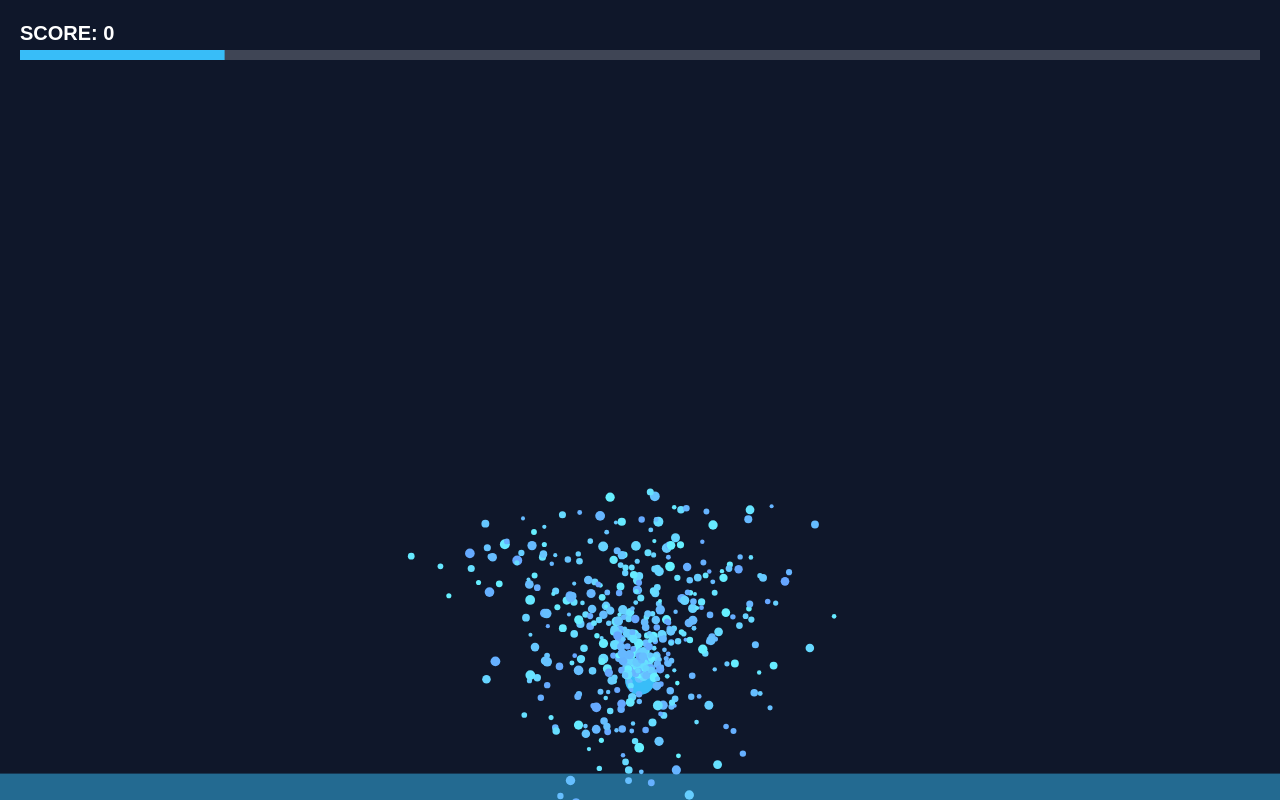
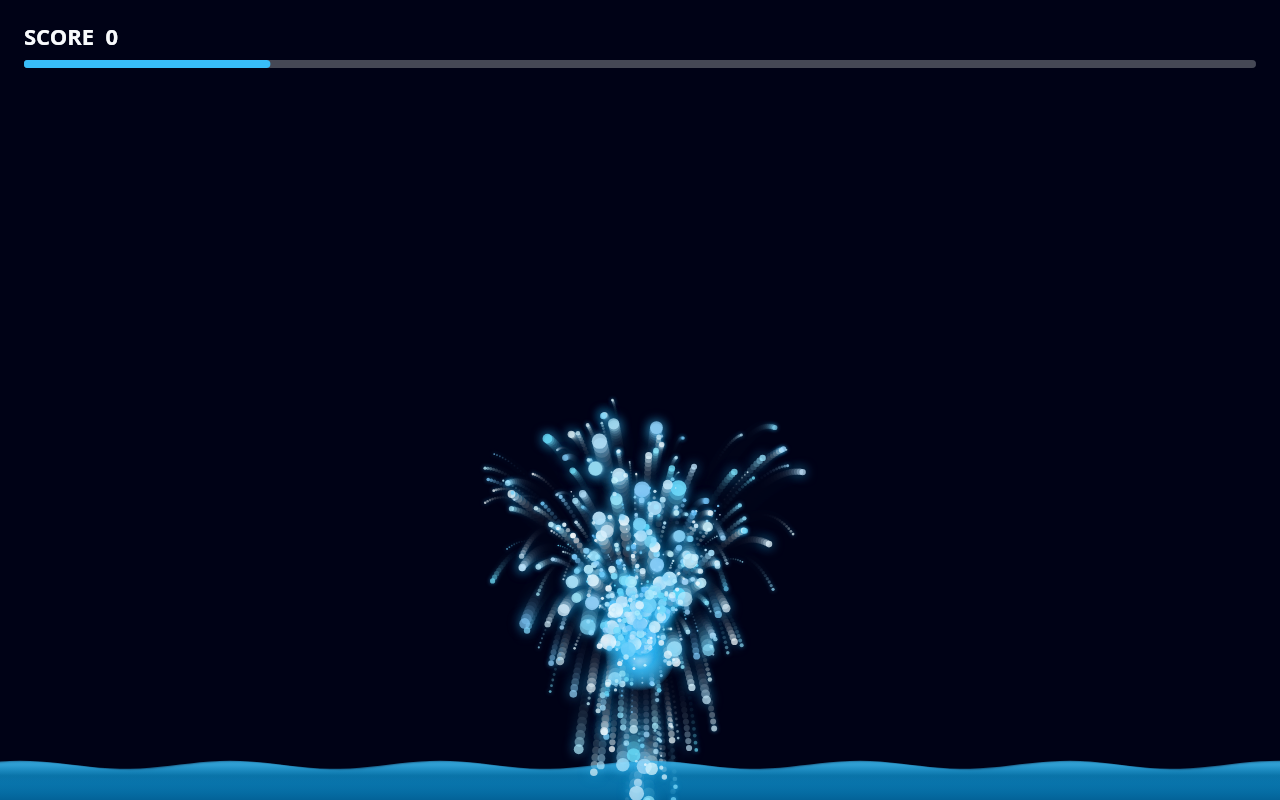
Before and after one commit to dsavxc/fountain-game, a plain HTML site: page index.html in a window 1280 px wide. Drawn offline with Linux system fonts and the light colour scheme; animation ran at ten frames a second.

Commit message:
Refactor fountain animation and UI elements
Updated title, styles, and particle effects for fountain animation. Improved score display and UI elements.

```diff
--- a/index.html
+++ b/index.html
@@ -3,7 +3,7 @@
 <head>
   <meta charset="UTF-8">
   <meta name="viewport" content="width=device-width, initial-scale=1.0, user-scalable=no">
-  <title>yajuu-fountain</title>
+  <title>fountain-yajuu</title>
   <style>
     body, html {
       margin: 0;
@@ -11,9 +11,9 @@
       width: 100%;
       height: 100%;
       overflow: hidden;
-      background-color: #0f172a;
+      background: radial-gradient(circle at 50% 100%, #1e293b 0%, #020617 100%);
       touch-action: manipulation;
-      font-family: sans-serif;
+      font-family: -apple-system, BlinkMacSystemFont, "Segoe UI", Roboto, sans-serif;
     }
     canvas {
       display: block;
@@ -40,61 +40,74 @@
   const maxWaterLevel = 100;
   let totalScore = 0;
   let scorePopups = [];
+  let waveOffset = 0; // 水面の波用
 
   class Particle {
     constructor(x, y, isPowerUp, isMega = false) {
       this.x = x;
       this.y = y;
 
-      const angle = isMega
-        ? (Math.PI * 1.0) + Math.random() * (Math.PI * 1.0)
-        : (Math.PI * 1.3) + Math.random() * (Math.PI * 0.4);
+      // 飛び散る角度と速度のリアリティ向上
+      const spread = isMega ? Math.PI * 1.2 : Math.PI * 0.35;
+      const angle = -Math.PI / 2 + (Math.random() - 0.5) * spread;
 
-      const baseSpeed = isMega ? 20 : (isPowerUp ? 14 : 7);
+      const baseSpeed = isMega ? 22 : (isPowerUp ? 16 : 9);
       const speed = Math.random() * baseSpeed + (isPowerUp ? 4 : 2);
 
       this.vx = Math.cos(angle) * speed;
       this.vy = Math.sin(angle) * speed;
 
-      this.radius = Math.random() * (isMega ? 5 : 3) + 2;
-      const hue = 185 + Math.random() * 30;
-      this.color = `hsl(${hue}, 100%, 70%)`;
+      // 水滴のサイズ：しぶき(小さい)〜大粒の水滴(大きい)
+      this.radius = Math.random() < 0.2 ? Math.random() * 5 + 3 : Math.random() * 2.5 + 0.8;
 
-      this.life = 120 + Math.random() * 40;
+      // 色：青〜リアルな白混じりのグラデーション表現
+      const hue = 190 + Math.random() * 15;
+      const lightness = 70 + Math.random() * 30; // 明るめで光って見える
+      this.color = `hsl(${hue}, 95%, ${lightness}%)`;
+
+      this.life = 130 + Math.random() * 50;
+      this.maxLife = this.life;
       this.opacity = 1;
-      this.gravity = 0.2;
+      this.gravity = 0.22;
+      this.friction = 0.985; // 空気抵抗
     }
 
     update() {
+      this.vx *= this.friction;
       this.vy += this.gravity;
       this.x += this.vx;
       this.y += this.vy;
       this.life -= 1;
 
-      if (this.life < 40) {
-        this.opacity = this.life / 40;
-      }
+      this.opacity = Math.max(0, this.life / this.maxLife);
     }
 
     draw() {
       if (this.opacity <= 0) return;
+      ctx.save();
+
+      // 輝き（発光エフェクト）
+      ctx.shadowBlur = this.radius > 3 ? 12 : 4;
+      ctx.shadowColor = 'rgba(56, 189, 248, 0.8)';
+
       ctx.beginPath();
       ctx.arc(this.x, this.y, this.radius, 0, Math.PI * 2);
       ctx.fillStyle = this.color;
-      ctx.globalAlpha = Math.max(0, this.opacity);
+      ctx.globalAlpha = this.opacity;
       ctx.fill();
-      ctx.globalAlpha = 1.0;
+
+      ctx.restore();
     }
   }
 
   function spawnFountain(x, y, isPowerUp = false, isMega = false) {
-    const count = isMega ? 200 : (isPowerUp ? 60 : 15);
+    const count = isMega ? 220 : (isPowerUp ? 70 : 12);
     for (let i = 0; i < count; i++) {
       particles.push(new Particle(x, y, isPowerUp, isMega));
     }
 
     if (!isMega) {
-      waterLevel += isPowerUp ? 3.0 : 0.5;
+      waterLevel += isPowerUp ? 2.5 : 0.4;
       if (waterLevel >= maxWaterLevel) {
         triggerReset();
       }
@@ -103,31 +116,32 @@
 
   function triggerReset() {
     waterLevel = 0;
-    spawnFountain(canvas.width / 2, canvas.height * 0.85, false, true);
+    spawnFountain(canvas.width / 2, canvas.height * 0.82, false, true);
 
-    const randomBonus = Math.floor(Math.random() * 500) + 500;
+    const randomBonus = Math.floor(Math.random() * 800) + 700;
     const gainedScore = 1000 + randomBonus;
     totalScore += gainedScore;
 
     scorePopups.push({
-      text: `大噴射! +${gainedScore} PTS`,
+      text: `🌊 BIG BURST! +${gainedScore.toLocaleString()} 🌊`,
       x: canvas.width / 2,
-      y: canvas.height * 0.4,
-      life: 80,
+      y: canvas.height * 0.35,
+      life: 90,
       opacity: 1.0
     });
   }
 
+  // 常時少しだけ噴射（水の動きを演出）
   setInterval(() => {
-    spawnFountain(canvas.width / 2, canvas.height * 0.85, false);
-  }, 150);
+    spawnFountain(canvas.width / 2, canvas.height * 0.82, false);
+  }, 100);
 
   function handleInput(e) {
     const startX = canvas.width / 2;
-    const startY = canvas.height * 0.85;
+    const startY = canvas.height * 0.82;
 
     spawnFountain(startX, startY, true);
-    totalScore += 10;
+    totalScore += 15;
   }
 
   window.addEventListener('touchstart', (e) => {
@@ -136,24 +150,62 @@
   window.addEventListener('mousedown', handleInput);
 
   function animate() {
-    // 画面クリア（クリア処理をシンプルにして暗転を防止）
-    ctx.fillStyle = '#0f172a';
+    // リッチな背景描画（暗い残像感）
+    ctx.fillStyle = 'rgba(2, 6, 23, 0.3)';
     ctx.fillRect(0, 0, canvas.width, canvas.height);
 
-    // 水たまりの描画
-    const waterHeight = (waterLevel / maxWaterLevel) * (canvas.height * 0.2);
-    if (waterHeight > 0) {
-      ctx.fillStyle = 'rgba(56, 189, 248, 0.5)';
-      ctx.fillRect(0, canvas.height - waterHeight, canvas.width, waterHeight);
+    waveOffset += 0.08;
+
+    // --- 波立つ水たまり（リアルな水面）の描画 ---
+    const waterBaseHeight = (waterLevel / maxWaterLevel) * (canvas.height * 0.22);
+    if (waterBaseHeight > 0) {
+      ctx.save();
+      ctx.beginPath();
+      const surfaceY = canvas.height - waterBaseHeight;
+
+      ctx.moveTo(0, canvas.height);
+      ctx.lineTo(0, surfaceY);
+
+      // サイン波でゆらゆら動く水面を作成
+      for (let x = 0; x <= canvas.width; x += 10) {
+        const y = surfaceY + Math.sin(x * 0.03 + waveOffset) * 4;
+        ctx.lineTo(x, y);
+      }
+
+      ctx.lineTo(canvas.width, canvas.height);
+      ctx.closePath();
+
+      // 水面のグラデーション
+      const gradient = ctx.createLinearGradient(0, surfaceY, 0, canvas.height);
+      gradient.addColorStop(0, 'rgba(56, 189, 248, 0.6)');
+      gradient.addColorStop(0.3, 'rgba(14, 165, 233, 0.4)');
+      gradient.addColorStop(1, 'rgba(3, 105, 161, 0.8)');
+
+      ctx.fillStyle = gradient;
+      ctx.fill();
+      ctx.restore();
     }
 
-    // 噴水口
+    // --- 噴水口（ライトアップ演出） ---
+    ctx.save();
+    const fountainX = canvas.width / 2;
+    const fountainY = canvas.height * 0.82;
+
+    const glowGradient = ctx.createRadialGradient(
+      fountainX, fountainY, 0,
+      fountainX, fountainY, 35
+    );
+    glowGradient.addColorStop(0, 'rgba(255, 255, 255, 1)');
+    glowGradient.addColorStop(0.4, 'rgba(56, 189, 248, 0.8)');
+    glowGradient.addColorStop(1, 'rgba(56, 189, 248, 0)');
+
     ctx.beginPath();
-    ctx.arc(canvas.width / 2, canvas.height * 0.85, 15, 0, Math.PI * 2);
-    ctx.fillStyle = '#38bdf8';
+    ctx.arc(fountainX, fountainY, 35, 0, Math.PI * 2);
+    ctx.fillStyle = glowGradient;
     ctx.fill();
+    ctx.restore();
 
-    // 水滴の更新と描画
+    // --- 水滴（パーティクル）描画 ---
     for (let i = particles.length - 1; i >= 0; i--) {
       particles[i].update();
       particles[i].draw();
@@ -162,34 +214,47 @@
       }
     }
 
-    // UI（スコアとメーター）
-    ctx.fillStyle = '#ffffff';
-    ctx.font = 'bold 20px sans-serif';
+    // --- UI（モダンなデザイン） ---
+    // スコア
+    ctx.fillStyle = '#f8fafc';
+    ctx.font = '700 22px system-ui';
     ctx.textAlign = 'left';
-    ctx.fillText(`SCORE: ${totalScore}`, 20, 40);
+    ctx.fillText(`SCORE  ${totalScore.toLocaleString()}`, 24, 45);
 
-    // ゲージ枠
-    const barWidth = canvas.width - 40;
-    ctx.fillStyle = 'rgba(255, 255, 255, 0.2)';
-    ctx.fillRect(20, 50, barWidth, 10);
+    // 水たまりゲージ（プログレスバー）
+    const barWidth = canvas.width - 48;
+    const barX = 24;
+    const barY = 60;
+
+    // ゲージ背景
+    ctx.fillStyle = 'rgba(255, 255, 255, 0.1)';
+    ctx.beginPath();
+    ctx.roundRect(barX, barY, barWidth, 8, 4);
+    ctx.fill();
 
     // ゲージ中身
     const fillWidth = (waterLevel / maxWaterLevel) * barWidth;
-    ctx.fillStyle = waterLevel > 80 ? '#f43f5e' : '#38bdf8';
-    ctx.fillRect(20, 50, fillWidth, 10);
+    if (fillWidth > 0) {
+      ctx.fillStyle = waterLevel > 80 ? '#f43f5e' : '#38bdf8';
+      ctx.beginPath();
+      ctx.roundRect(barX, barY, fillWidth, 8, 4);
+      ctx.fill();
+    }
 
-    // スコア演出ポップアップ
+    // スコアポップアップ演出
     for (let i = scorePopups.length - 1; i >= 0; i--) {
       const popup = scorePopups[i];
       ctx.save();
       ctx.globalAlpha = Math.max(0, popup.opacity);
       ctx.fillStyle = '#38bdf8';
-      ctx.font = 'bold 26px sans-serif';
+      ctx.shadowBlur = 12;
+      ctx.shadowColor = '#0284c7';
+      ctx.font = 'bold 26px system-ui';
       ctx.textAlign = 'center';
       ctx.fillText(popup.text, popup.x, popup.y);
       ctx.restore();
 
-      popup.y -= 1;
+      popup.y -= 1.2;
       popup.life -= 1;
       if (popup.life < 30) {
         popup.opacity = popup.life / 30;
```
